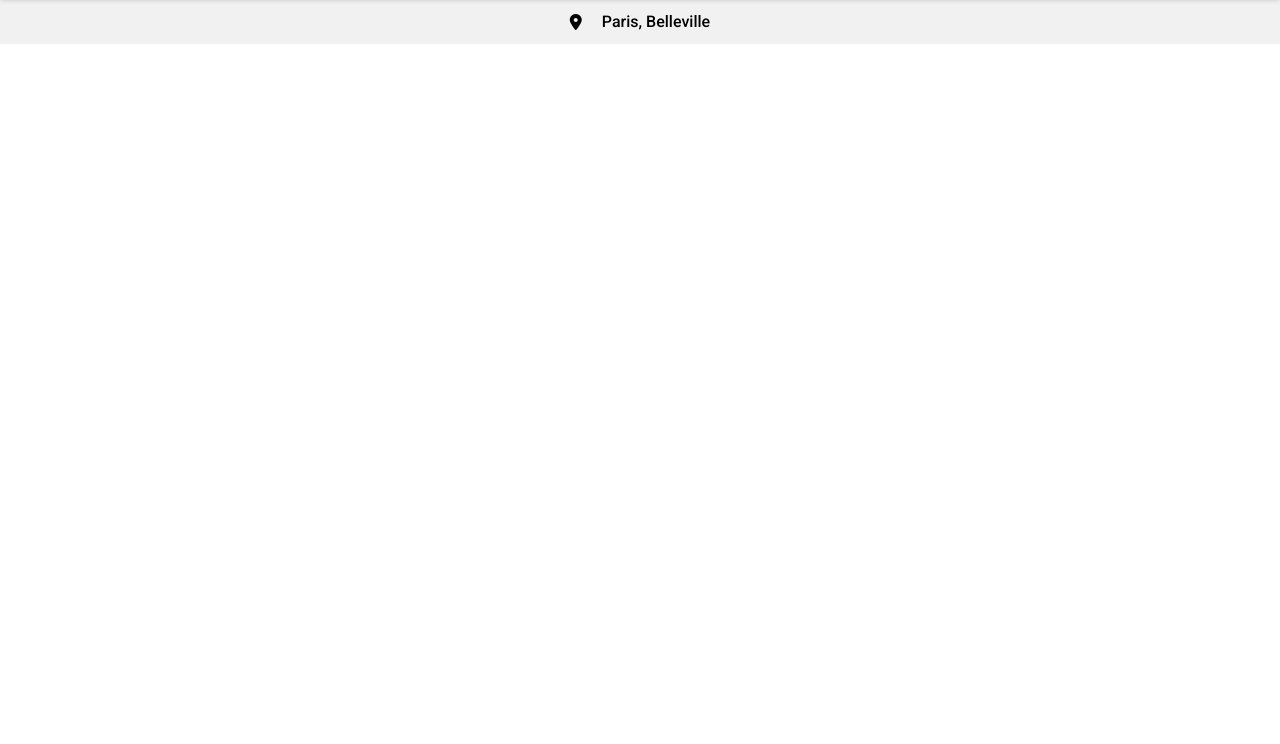
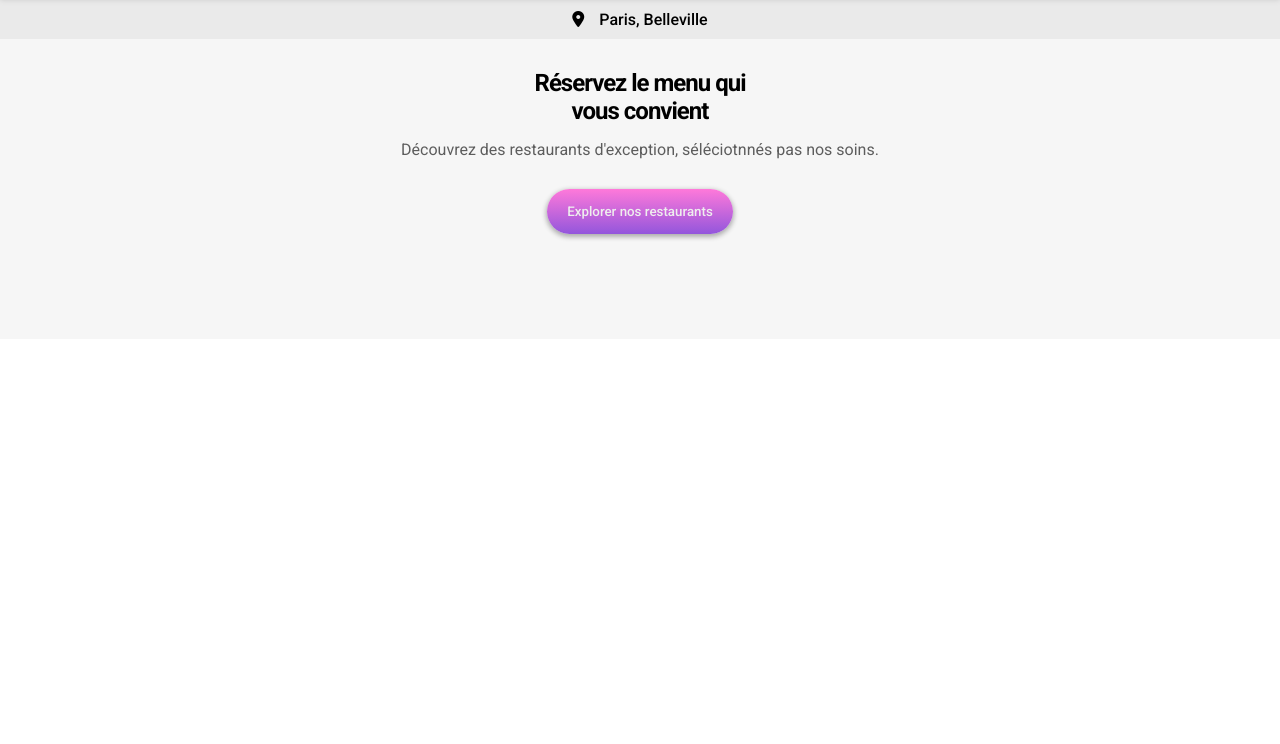
Before and after one commit to AK-WebDev/AK-WebDev.github.io, a website: page index.html in a window 1280 px wide. Shown: the part 56-800 px from the top of the page. Drawn offline with Linux system fonts and the light colour scheme; a web font is replaced by a local one.

Commit message:
add section search

```diff
--- a/index.html
+++ b/index.html
@@ -24,7 +24,7 @@
 </head>
 <body>
     <header>
-        <h1 >ohmyfood</h1>
+        <h1 class="logo" >ohmyfood</h1>
     </header>
     <main>
         <section class="search">
@@ -32,6 +32,16 @@
                 <i class="search__icon fa-solid fa-location-dot"></i>
                 <span>Paris, Belleville</span>
             </div>
+
+            <div class="search__booking">
+                <div class="search__booking__content">
+                    <h1>Réservez le menu qui <br> vous convient</h1>
+                    <p>Découvrez des restaurants d'exception, séléciotnnés pas nos soins.</p>
+                    <button>
+                        <span>Explorer nos restaurants</span>
+                    </button>
+                </div>
+            </div>
         </section>
     </main>
 </body>
--- a/sass/base/_reset.scss
+++ b/sass/base/_reset.scss
@@ -4,7 +4,7 @@
     box-sizing: border-box
 }
 
-h1,
+// h1,
 h2,
 h3,
 h4,
@@ -21,7 +21,9 @@ ul {
 button,
 input,
 select {
-    margin: 0
+    margin: 0;
+    outline : none;
+
 }
 
 
--- a/sass/base/typo.scss
+++ b/sass/base/typo.scss
@@ -1,6 +1,6 @@
 * {
     font-family: 'Roboto' ,serif;
 }
-h1 {
+.logo {
     font-family: "Shrikhand" ,serif;
 }
--- a/sass/main.scss
+++ b/sass/main.scss
@@ -19,29 +19,67 @@
 body {
     background-color: #fff;
 }
+
 header {
     display        : flex;
     justify-content: center;
-    align-items: center;
-    background: #fff;
-    height: 55px;
-    box-shadow: 0px 1px 5px 0px rgba(0,0,0,0.3);
+    align-items    : center;
+    background     : #fff;
+    height         : 55px;
+    box-shadow     : 0px 1px 5px 0px rgba(0, 0, 0, 0.3);
+
     h1 {
         font-size: x-large;
     }
 }
 
 .search {
-    @include flexRowCenter;
-    background-color : rgba(221, 221, 221, 0.408);
-    height: 45px;
 
     &__location {
         @include flexRowCenter;
-        gap: 20px;
+        height          : 40px;
+        background-color: #dddddd9a;
+        gap             : 15px;
     }
 
     span {
         font-weight: 500;
     }
+
+    &__booking {
+        margin          : 0 auto;
+        height          : 300px;
+        background-color: #f6f6f6;
+
+        &__content {
+            display       : flex;
+            flex-direction: column;
+            align-items   : center;
+            padding-top   : 30px;
+
+            h1 {
+                text-align: center;
+                letter-spacing: -1px;
+                font-weight: 700;
+            }
+
+            p {
+                margin-top: 15px;
+                width     : 80%;
+                text-align: center;
+                color: #5d5d5d;
+            }
+
+            button {
+                padding      : 15px 20px;
+                margin: 30px 0;
+                border-radius: 50px;
+                background   : linear-gradient(0deg, rgba(147, 86, 220, 1) 0%, rgba(255, 121, 218, 1) 100%);
+                box-shadow     : 0px 2px 5px 1px rgba(0, 0, 0, 0.3);
+                border: none;
+                color : #eee;
+
+            }
+        }
+    }
 }
--- a/sass/utils/_variables.scss
+++ b/sass/utils/_variables.scss
@@ -1 +1,3 @@
 $primary_colour : #9356DC;
+$secondary_colour : #ff79da;
+$tertiary_colour : #99e2d0
--- a/sass/utils/mixins.scss
+++ b/sass/utils/mixins.scss
@@ -3,3 +3,8 @@
     justify-content: center;
     align-items: center;
 }
+@mixin flexColumnCenter {
+    display        : flex;
+    flex-direction: column;
+    align-items: center;
+}
```
Also changed, not shown: public/css/style.css, 1 other file.
